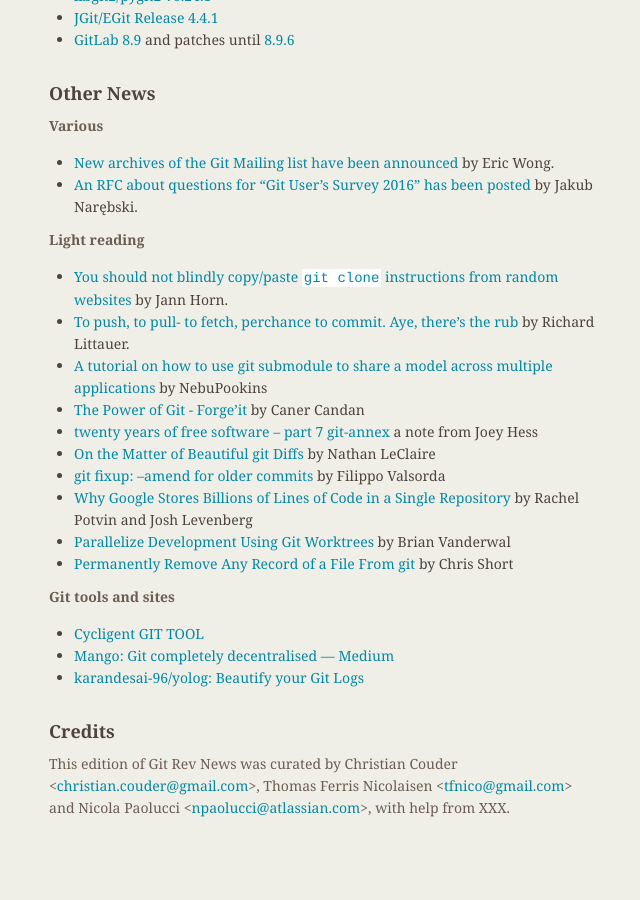
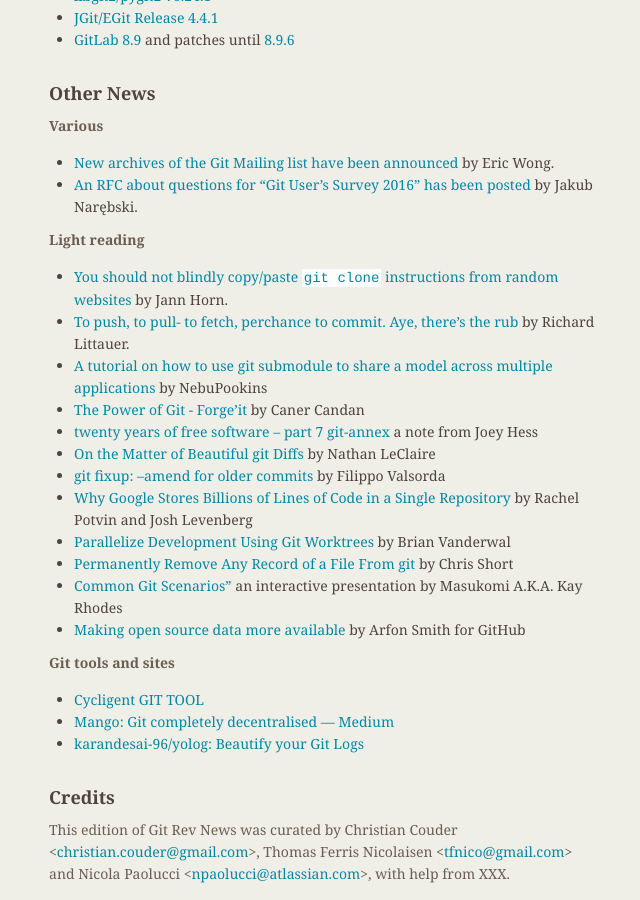
Before and after one commit to git/git.github.io, a Jekyll site: the page built from rev_news/drafts/edition-17.md, in a window 1280 px wide and 900 px high, scrolled down 3027 px. Shown: the whole window, without its empty margins (485-1125 px from the left). Built offline with Jekyll 4.4.1, drawn with Linux system fonts in a browser that asks for light colours; before the commit the page ends 3861 px from its top, so only the background shows below that.

Commit message:
rn-17: add light readings suggested by Jakub

```diff
--- a/rev_news/drafts/edition-17.md
+++ b/rev_news/drafts/edition-17.md
@@ -176,6 +176,8 @@
 * [Why Google Stores Billions of Lines of Code in a Single Repository](http://m.cacm.acm.org/magazines/2016/7/204032-why-google-stores-billions-of-lines-of-code-in-a-single-repository/fulltext) by Rachel Potvin and Josh Levenberg
 * [Parallelize Development Using Git Worktrees](https://spin.atomicobject.com/2016/06/26/parallelize-development-git-worktrees/) by Brian Vanderwal
 * [Permanently Remove Any Record of a File From git](https://chrisshort.net/permanently-remove-any-record-of-a-file-from-git/) by Chris Short
+* [Common Git Scenarios"](http://www.masukomi.org/talks/git_tips_talk/#/step-1) an interactive presentation by Masukomi A.K.A. Kay Rhodes
+* [Making open source data more available](https://github.com/blog/2201-making-open-source-data-more-available) by Arfon Smith for GitHub
 
 
 __Git tools and sites__
```
